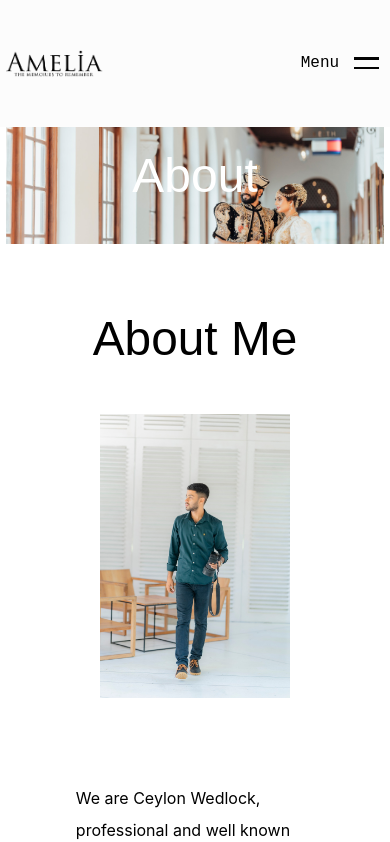
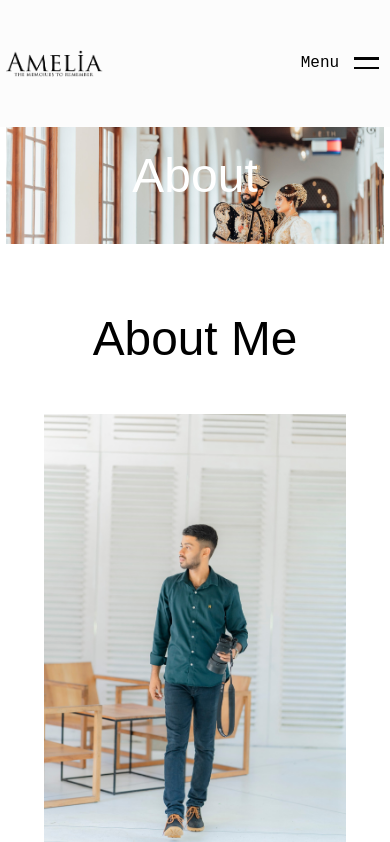
Before and after one commit to TharakaJayz/photography, a React (Create React App) app in the folder client/: page /about in a window 390 px wide. Shown: the top 842 px of the page. Built offline with nearby package versions, Linux system fonts and the light colour scheme.

Commit message:
clening comments 2

```diff
--- a/client/src/pages/About/About.css
+++ b/client/src/pages/About/About.css
@@ -136,3 +136,22 @@
 
 
 }
+
+@media (max-width:550px){
+
+
+    .ab-sec-1_img{
+        width: 70%;
+    }
+
+
+}
+@media (max-width:400px){
+
+
+    .ab-sec-1_img{
+        width: 80%;
+    }
+
+
+}
```
